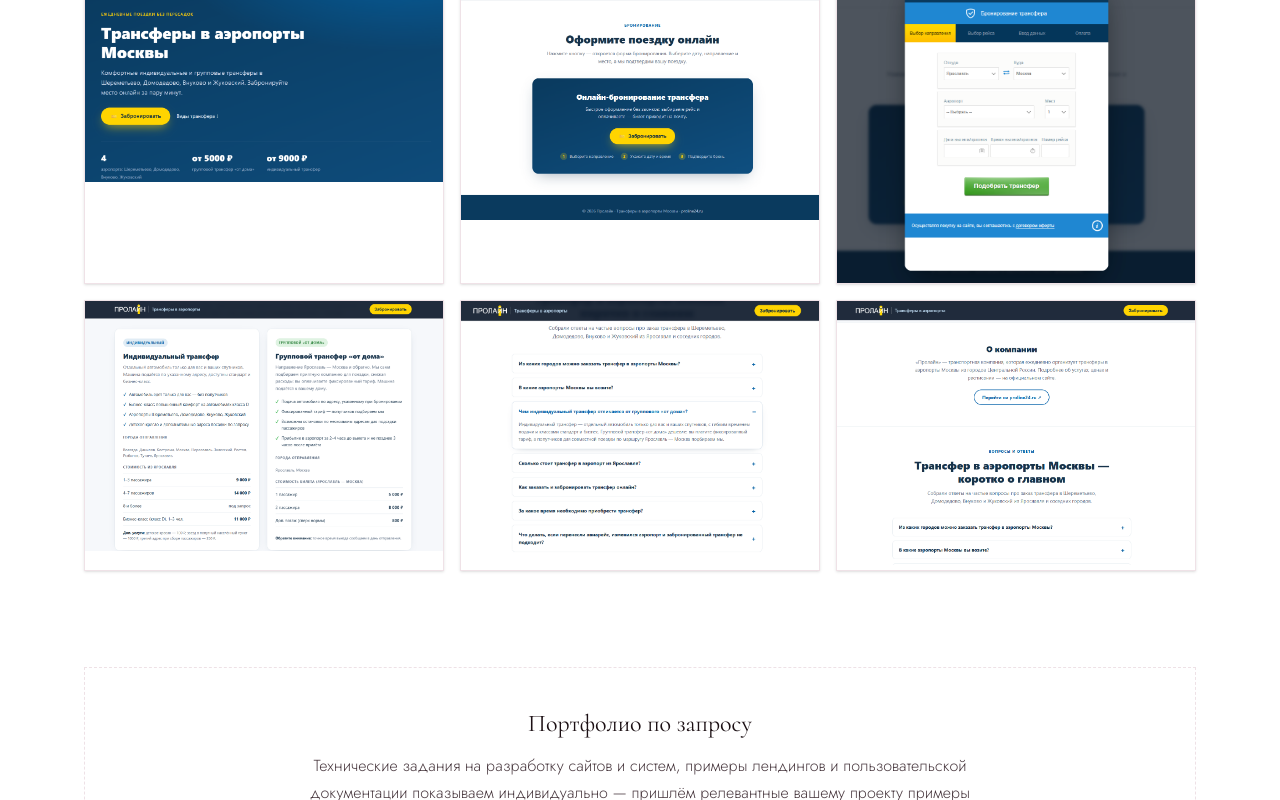
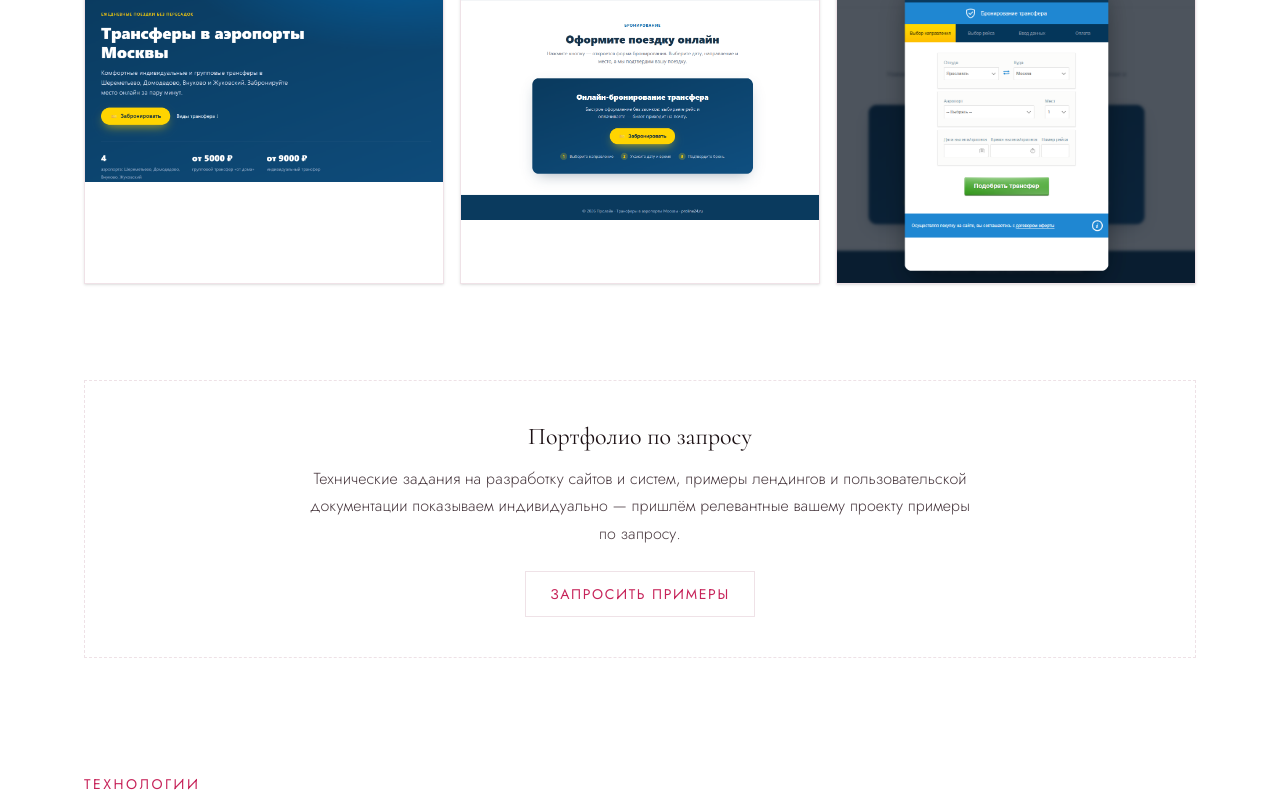
Before and after one commit to perovanatali13-beep/malina-studio, a Next.js app: page / in a window 1280 px wide. Shown: the part 4040-4840 px from the top of the page. Built offline with nearby package versions, Linux system fonts and the light colour scheme.

Commit message:
На главной показываю только первые 3 скриншота кейса
Остальные скриншоты остаются на странице подробного описания кейса.

Co-Authored-By: Claude Opus 4.8 <noreply@anthropic.com>

```diff
--- a/src/app/page.tsx
+++ b/src/app/page.tsx
@@ -301,7 +301,7 @@ function Cases() {
 
             {c.shots.length > 0 && (
               <div className="mt-6 grid gap-4 sm:grid-cols-3">
-                {c.shots.map((shot) => (
+                {c.shots.slice(0, 3).map((shot) => (
                   <Link
                     key={shot.src}
                     href={`/cases/${c.slug}`}
```
